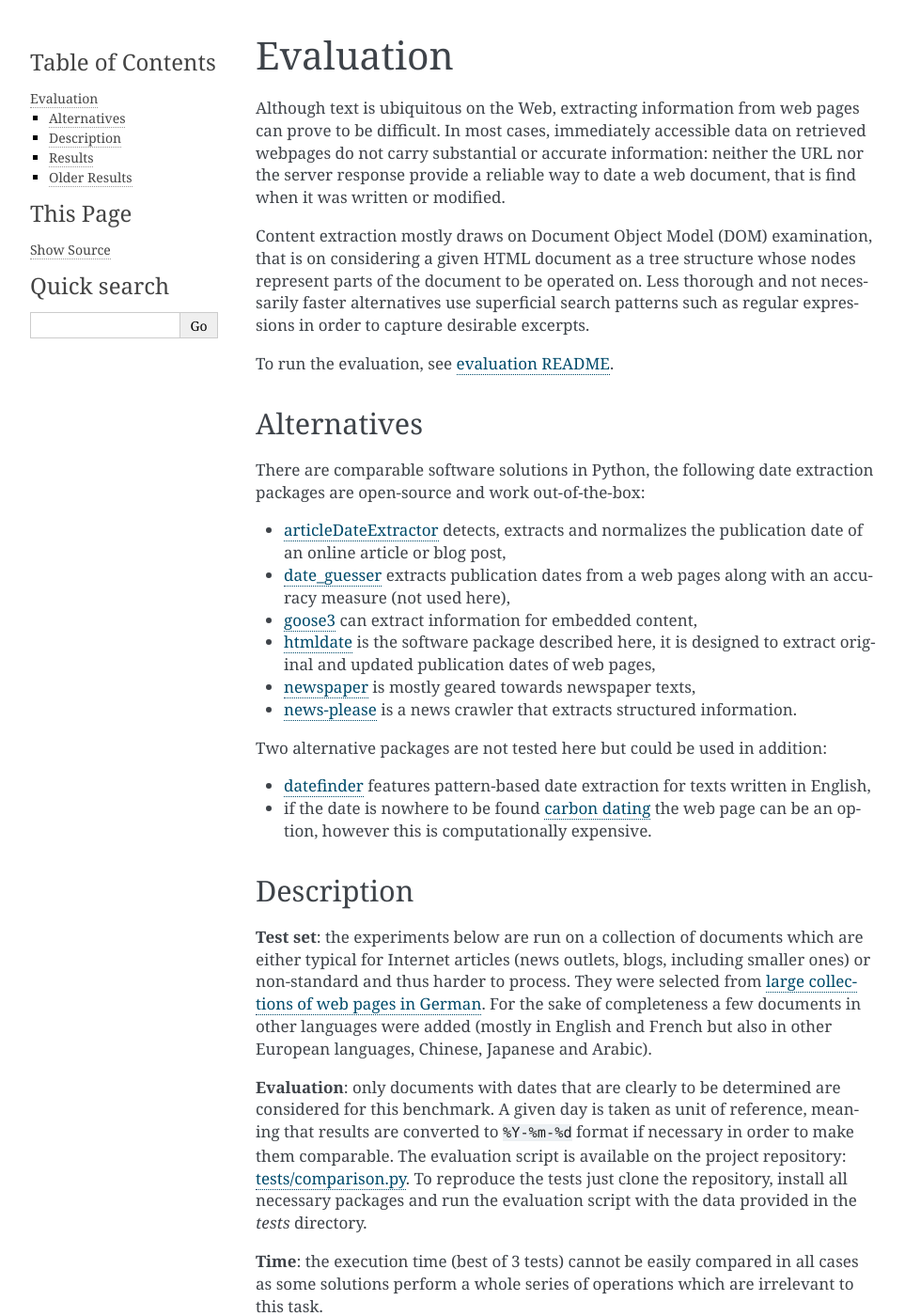
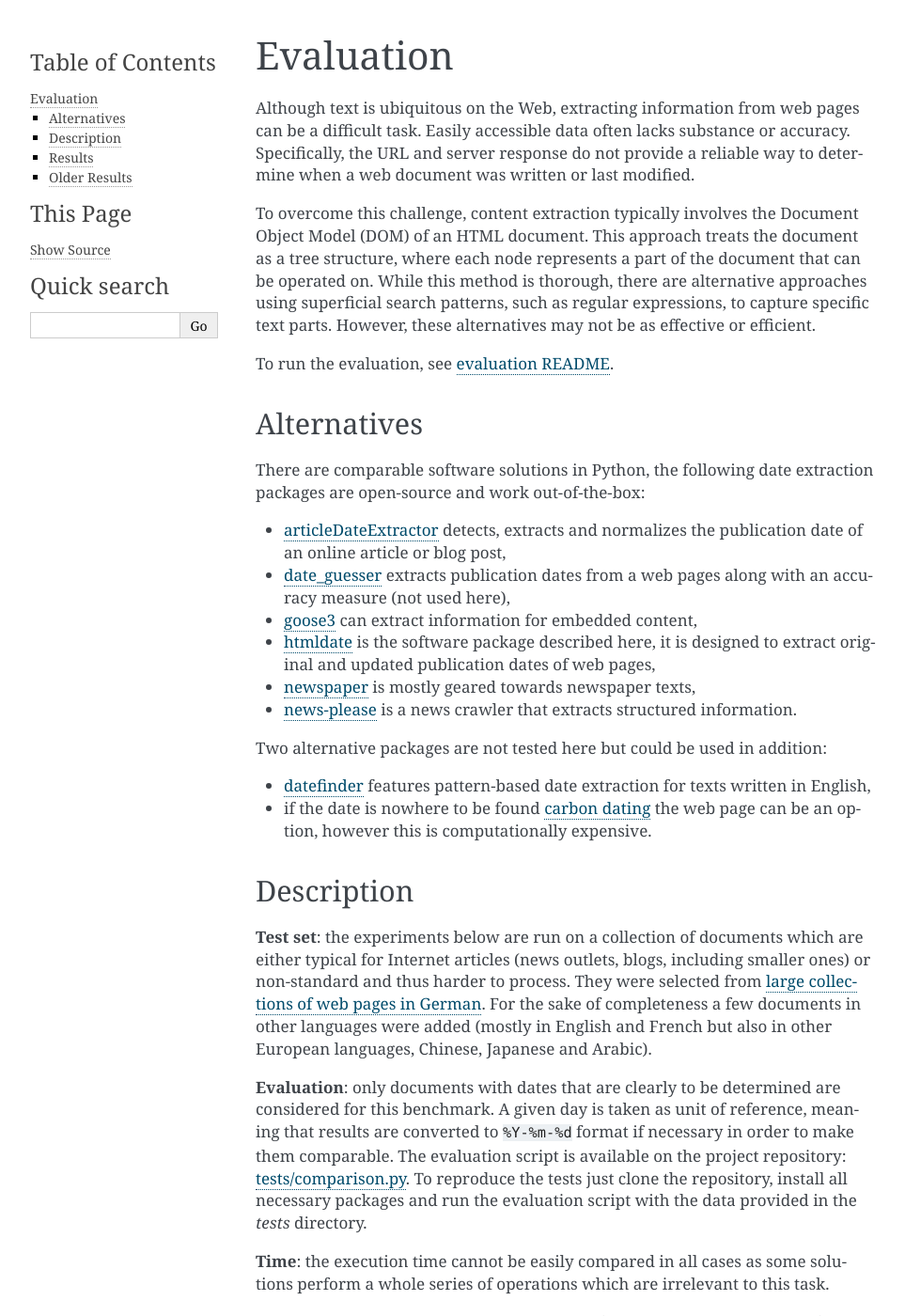
Before and after one commit to adbar/htmldate, a Sphinx documentation site: the page built from docs/evaluation.rst, in a window 1280 px wide and 1400 px high. Shown: the whole window at 94% size, without its empty margins (148-1111 px from the left). Built offline with Sphinx 7.4.7, drawn with Linux system fonts in a browser that asks for light colours.

Commit message:
update docs

```diff
--- a/docs/evaluation.rst
+++ b/docs/evaluation.rst
@@ -2,9 +2,9 @@ Evaluation
 ==========
 
 
-Although text is ubiquitous on the Web, extracting information from web pages can prove to be difficult. In most cases, immediately accessible data on retrieved webpages do not carry substantial or accurate information: neither the URL nor the server response provide a reliable way to date a web document, that is find when it was written or modified.
+Although text is ubiquitous on the Web, extracting information from web pages can be a difficult task. Easily accessible data often lacks substance or accuracy. Specifically, the URL and server response do not provide a reliable way to determine when a web document was written or last modified.
 
-Content extraction mostly draws on Document Object Model (DOM) examination, that is on considering a given HTML document as a tree structure whose nodes represent parts of the document to be operated on. Less thorough and not necessarily faster alternatives use superficial search patterns such as regular expressions in order to capture desirable excerpts.
+To overcome this challenge, content extraction typically involves the Document Object Model (DOM) of an HTML document. This approach treats the document as a tree structure, where each node represents a part of the document that can be operated on. While this method is thorough, there are alternative approaches using superficial search patterns, such as regular expressions, to capture specific text parts. However, these alternatives may not be as effective or efficient.
 
 To run the evaluation, see `evaluation README <https://github.com/adbar/htmldate/blob/master/tests/README.rst>`_.
 
@@ -34,7 +34,7 @@ Description
 
 **Evaluation**: only documents with dates that are clearly to be determined are considered for this benchmark. A given day is taken as unit of reference, meaning that results are converted to ``%Y-%m-%d`` format if necessary in order to make them comparable. The evaluation script is available on the project repository: `tests/comparison.py <https://github.com/adbar/htmldate/blob/master/tests/comparison.py>`_. To reproduce the tests just clone the repository, install all necessary packages and run the evaluation script with the data provided in the *tests* directory.
 
-**Time**: the execution time (best of 3 tests) cannot be easily compared in all cases as some solutions perform a whole series of operations which are irrelevant to this task.
+**Time**: the execution time cannot be easily compared in all cases as some solutions perform a whole series of operations which are irrelevant to this task.
 
 **Errors:** *goose3*'s output isn't always meaningful and/or in a standardized format, these cases were discarded. *news-please* seems to have trouble with some encodings (e.g. in Chinese), in which case it leads to an exception.
 
```
Also changed, not shown: 1 other file.
